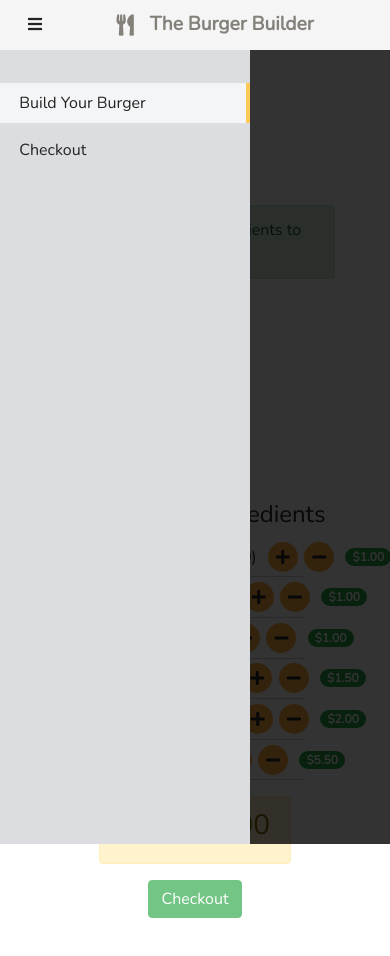
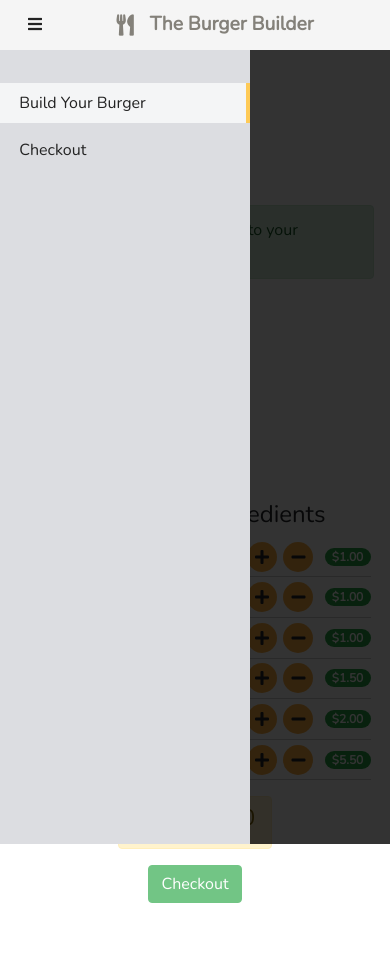
Before and after one commit to Nivsha08/react_practice, a React app: page / in a window 390 px wide. Both pictures are taken after a click on the button 35 px from the left and 25 px from the top of the page. Shown: the top 956 px of the page. Built offline with nearby package versions, Linux system fonts and the light colour scheme.

Commit message:
responsiveness  & animations

```diff
--- a/src/components/Backdrop/Backdrop.js
+++ b/src/components/Backdrop/Backdrop.js
@@ -1,9 +1,9 @@
 import React from 'react';
 import "./Backdrop.scss";
 
-const backdrop = (props) => (
-    props.show ? <div className="backdrop"
-                      onClick={props.clickMethod} /> : null
-);
+const backdrop = (props) => {
+    const backdropClasses = props.show ? ["backdrop", "show"] : ["backdrop", "hide"];
+    return <div className={backdropClasses.join(" ")} onClick={props.clickMethod}/>
+};
 
 export default backdrop;
--- a/src/components/Backdrop/Backdrop.scss
+++ b/src/components/Backdrop/Backdrop.scss
@@ -6,5 +6,8 @@
   top: 0;
   left: 0;
   background-color: rgba(0,0,0,.8);
-  transition: all .3s ease-out !important;
+  transition: opacity .2s ease-out !important;
 }
+
+.hide { opacity: 0; z-index: -1; }
+.show { opacity: 1; }
--- a/src/components/BurgerBuilder/IngredientsClasses.scss
+++ b/src/components/BurgerBuilder/IngredientsClasses.scss
@@ -72,3 +72,10 @@ $meat-color: #783c28;
   background-color: $meat-color;
   height: 35px;
 }
+
+@media screen and (max-width: 767px) {
+  .burger-preview-wrapper { width: 100%; }
+  %ingredient { width: 70%; }
+  .top-bun { width: 75%; }
+  .bottom-bun { width: 75%; }
+}
--- a/src/components/BurgerBuilder/Summary.scss
+++ b/src/components/BurgerBuilder/Summary.scss
@@ -42,3 +42,8 @@
 }
 
 .modal-window .fas { margin-right: .5rem; }
+
+@media screen and (max-width: 767px) {
+  .summary-wrapper .alert { padding: .5rem 1rem; }
+  .summary-wrapper .alert h3 { font-size: 1.4rem; }
+}
--- a/src/components/BurgerBuilder/controller.scss
+++ b/src/components/BurgerBuilder/controller.scss
@@ -56,3 +56,9 @@
 .control-button:hover { cursor: pointer; }
 .control-button:active { background-color: #cc8e35; }
 .control-button:focus { outline: none; }
+
+@media screen and (max-width: 767px) {
+  .controller { width: 100%; align-items: center; }
+  .build-controller { width: 90%; padding: .3rem 0; }
+  .controller__buttons-wrapper { width: 100%; }
+}
--- a/src/components/Navigation/Sidebar/Sidebar.js
+++ b/src/components/Navigation/Sidebar/Sidebar.js
@@ -4,15 +4,13 @@ import Backdrop from "../../Backdrop/Backdrop"
 import "./sidebar.scss"
 
 const sidebar = ( props ) => {
-    const classes = props.show ? ["sidebar", "open"] : ["sidebar", "close"];
+    const sidebarClasses = props.show ? ["sidebar", "open"] : ["sidebar", "close"];
     return (
         <div>
             <Backdrop show={props.show} clickMethod={props.close}/>
-            { props.show ?
-                <div className={classes.join(" ")}>
-                    <NavItems />
-                </div>
-            : null }
+            <div className={sidebarClasses.join(" ")}>
+                <NavItems />
+            </div>
         </div>
     )
 };
--- a/src/components/Navigation/Sidebar/sidebar.scss
+++ b/src/components/Navigation/Sidebar/sidebar.scss
@@ -11,10 +11,10 @@
   background-color: #dcdde1;
   padding: 5rem 0;
   box-sizing: border-box;
-  transition: transform .3s 0s ease-out;
+  transition: transform .3s 0s ease-out !important;
 }
 
-.open { transform: translateX(0); }
+.open { transform: translate(0); }
 .close { transform: translateX(-100%); }
 
 .sidebar ul.navigation-items {
```
